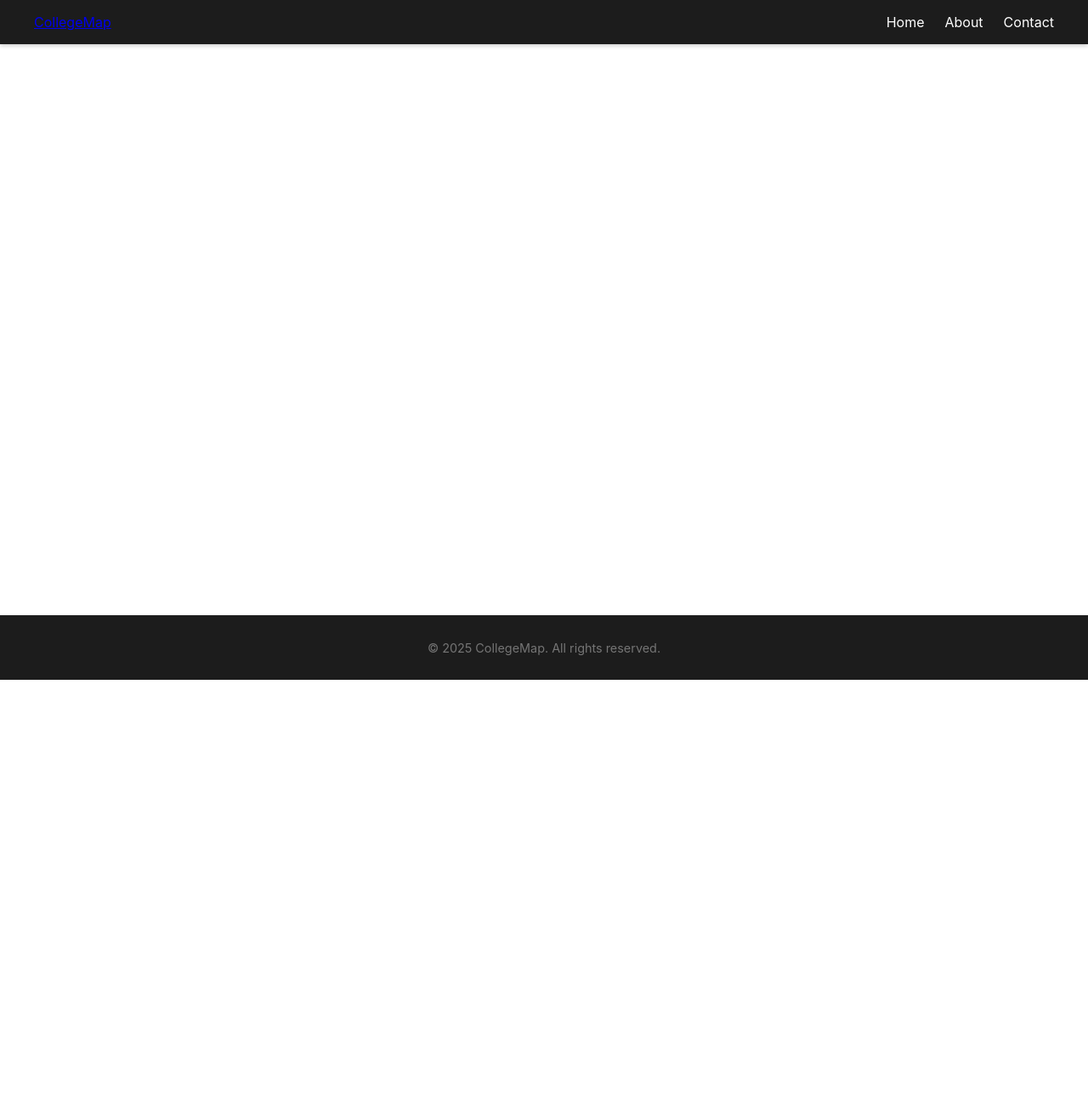
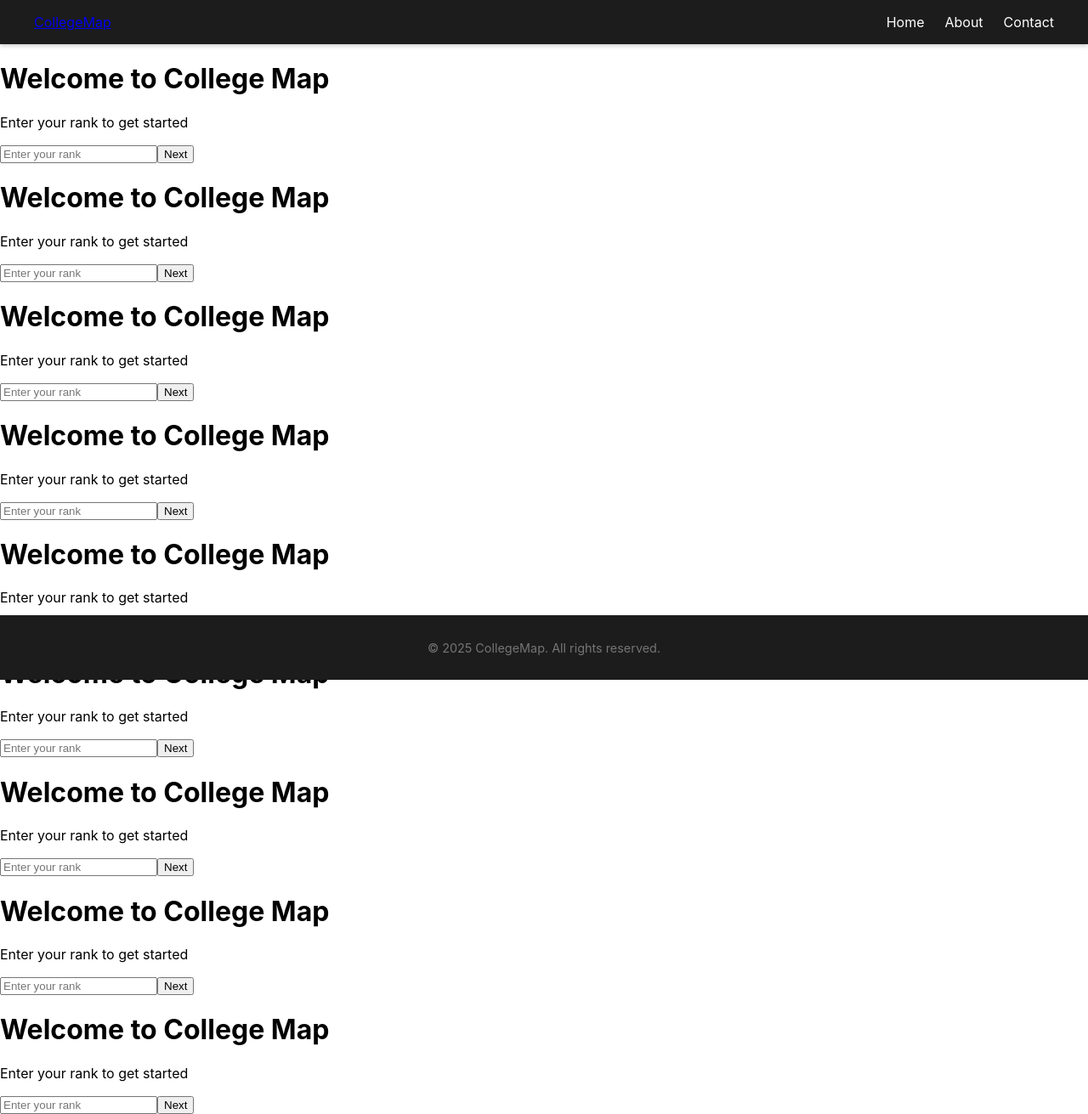
Before and after one commit to DesignPlaybook/college_map_frontend, a React (Create React App) app: page /aditya in a window 1280 px wide. Shown: the whole page at 85% size. Before the commit the page ends 800 px from the top, so only its background shows below. Built offline with nearby package versions, Linux system fonts and the light colour scheme.

Commit message:
pages folder

```diff
--- a/src/App.js
+++ b/src/App.js
@@ -2,7 +2,7 @@ import { useState, useEffect } from "react";
 import { BrowserRouter as Router, Routes, Route } from "react-router-dom";
 import SplashScreen from "./components/SplashScreen/SplashScreen";
 import Layout from "./components/Layout/Layout";
-// import LandingPage from "./pages/LandingPage";
+import LandingPage from "./pages/LandingPage/LandingPage";
 // import OtherPage from "./pages/OtherPage";
 
 function App() {
@@ -21,7 +21,7 @@ function App() {
     <Router>
       <Layout>
         <Routes>
-          {/* <Route path="/aditya" element={<LandingPage />} /> */}
+          <Route path="/aditya" element={<LandingPage />} />
           {/* <Route path="/other" element={<OtherPage />} /> */}
         </Routes>
       </Layout>
--- a/src/components/colortheme.scss
+++ b/src/components/colortheme.scss
@@ -6,6 +6,7 @@ $onyx: #3E3E3E;
 $white: #FEFEFE;
 $turquoise: #41D9D0;
 $gray: #757575;
+
 
 // SCSS Gradients
 $gradient-top: linear-gradient(0deg, $jet, $eerie-black, $davys-gray, $onyx, $white, $turquoise, $gray);
--- /dev/null
+++ b/src/pages/LandingPage/LandingPage.jsx
@@ -0,0 +1,158 @@
+import { useState } from "react";
+import "./LandingPage.scss";
+
+const LandingPage = () => {
+    const [rank, setRank] = useState("");
+
+    return (
+        <div className="min-h-screen flex flex-col items-center justify-center bg-gray-100">
+            {/* Main Content */}
+            <main className="flex flex-col items-center text-center mt-10 p-6 bg-white shadow-lg rounded-xl w-3/4 max-w-lg">
+                <h1 className="text-3xl font-bold text-gray-800">Welcome to College Map</h1>
+                <p className="mt-2 text-gray-600">Enter your rank to get started</p>
+
+                <input
+                    type="number"
+                    className="mt-4 px-4 py-2 border rounded-md w-full text-center"
+                    placeholder="Enter your rank"
+                    value={rank}
+                    onChange={(e) => setRank(e.target.value)}
+                />
+
+                <button className="mt-4 bg-blue-500 text-white px-6 py-2 rounded-md hover:bg-blue-600">
+                    Next
+                </button>
+            </main>
+            <main className="flex flex-col items-center text-center mt-10 p-6 bg-white shadow-lg rounded-xl w-3/4 max-w-lg">
+                <h1 className="text-3xl font-bold text-gray-800">Welcome to College Map</h1>
+                <p className="mt-2 text-gray-600">Enter your rank to get started</p>
+
+                <input
+                    type="number"
+                    className="mt-4 px-4 py-2 border rounded-md w-full text-center"
+                    placeholder="Enter your rank"
+                    value={rank}
+                    onChange={(e) => setRank(e.target.value)}
+                />
+
+                <button className="mt-4 bg-blue-500 text-white px-6 py-2 rounded-md hover:bg-blue-600">
+                    Next
+                </button>
+            </main>
+            <main className="flex flex-col items-center text-center mt-10 p-6 bg-white shadow-lg rounded-xl w-3/4 max-w-lg">
+                <h1 className="text-3xl font-bold text-gray-800">Welcome to College Map</h1>
+                <p className="mt-2 text-gray-600">Enter your rank to get started</p>
+
+                <input
+                    type="number"
+                    className="mt-4 px-4 py-2 border rounded-md w-full text-center"
+                    placeholder="Enter your rank"
+                    value={rank}
+                    onChange={(e) => setRank(e.target.value)}
+                />
+
+                <button className="mt-4 bg-blue-500 text-white px-6 py-2 rounded-md hover:bg-blue-600">
+                    Next
+                </button>
+            </main>
+            <main className="flex flex-col items-center text-center mt-10 p-6 bg-white shadow-lg rounded-xl w-3/4 max-w-lg">
+                <h1 className="text-3xl font-bold text-gray-800">Welcome to College Map</h1>
+                <p className="mt-2 text-gray-600">Enter your rank to get started</p>
+
+                <input
+                    type="number"
+                    className="mt-4 px-4 py-2 border rounded-md w-full text-center"
+                    placeholder="Enter your rank"
+                    value={rank}
+                    onChange={(e) => setRank(e.target.value)}
+                />
+
+                <button className="mt-4 bg-blue-500 text-white px-6 py-2 rounded-md hover:bg-blue-600">
+                    Next
+                </button>
+            </main>
+            <main className="flex flex-col items-center text-center mt-10 p-6 bg-white shadow-lg rounded-xl w-3/4 max-w-lg">
+                <h1 className="text-3xl font-bold text-gray-800">Welcome to College Map</h1>
+                <p className="mt-2 text-gray-600">Enter your rank to get started</p>
+
+                <input
+                    type="number"
+                    className="mt-4 px-4 py-2 border rounded-md w-full text-center"
+                    placeholder="Enter your rank"
+                    value={rank}
+                    onChange={(e) => setRank(e.target.value)}
+                />
+
+                <button className="mt-4 bg-blue-500 text-white px-6 py-2 rounded-md hover:bg-blue-600">
+                    Next
+                </button>
+            </main>
+            <main className="flex flex-col items-center text-center mt-10 p-6 bg-white shadow-lg rounded-xl w-3/4 max-w-lg">
+                <h1 className="text-3xl font-bold text-gray-800">Welcome to College Map</h1>
+                <p className="mt-2 text-gray-600">Enter your rank to get started</p>
+
+                <input
+                    type="number"
+                    className="mt-4 px-4 py-2 border rounded-md w-full text-center"
+                    placeholder="Enter your rank"
+                    value={rank}
+                    onChange={(e) => setRank(e.target.value)}
+                />
+
+                <button className="mt-4 bg-blue-500 text-white px-6 py-2 rounded-md hover:bg-blue-600">
+                    Next
+                </button>
+            </main>
+            <main className="flex flex-col items-center text-center mt-10 p-6 bg-white shadow-lg rounded-xl w-3/4 max-w-lg">
+                <h1 className="text-3xl font-bold text-gray-800">Welcome to College Map</h1>
+                <p className="mt-2 text-gray-600">Enter your rank to get started</p>
+
+                <input
+                    type="number"
+                    className="mt-4 px-4 py-2 border rounded-md w-full text-center"
+                    placeholder="Enter your rank"
+                    value={rank}
+                    onChange={(e) => setRank(e.target.value)}
+                />
+
+                <button className="mt-4 bg-blue-500 text-white px-6 py-2 rounded-md hover:bg-blue-600">
+                    Next
+                </button>
+            </main>
+            <main className="flex flex-col items-center text-center mt-10 p-6 bg-white shadow-lg rounded-xl w-3/4 max-w-lg">
+                <h1 className="text-3xl font-bold text-gray-800">Welcome to College Map</h1>
+                <p className="mt-2 text-gray-600">Enter your rank to get started</p>
+
+                <input
+                    type="number"
+                    className="mt-4 px-4 py-2 border rounded-md w-full text-center"
+                    placeholder="Enter your rank"
+                    value={rank}
+                    onChange={(e) => setRank(e.target.value)}
+                />
+
+                <button className="mt-4 bg-blue-500 text-white px-6 py-2 rounded-md hover:bg-blue-600">
+                    Next
+                </button>
+            </main>
+            <main className="flex flex-col items-center text-center mt-10 p-6 bg-white shadow-lg rounded-xl w-3/4 max-w-lg">
+                <h1 className="text-3xl font-bold text-gray-800">Welcome to College Map</h1>
+                <p className="mt-2 text-gray-600">Enter your rank to get started</p>
+
+                <input
+                    type="number"
+                    className="mt-4 px-4 py-2 border rounded-md w-full text-center"
+                    placeholder="Enter your rank"
+                    value={rank}
+                    onChange={(e) => setRank(e.target.value)}
+                />
+
+                <button className="mt-4 bg-blue-500 text-white px-6 py-2 rounded-md hover:bg-blue-600">
+                    Next
+                </button>
+            </main>
+        </div>
+    );
+};
+
+export default LandingPage;
```
Also changed, not shown: src/pages/LandingPage/LandingPage.scss (added).
